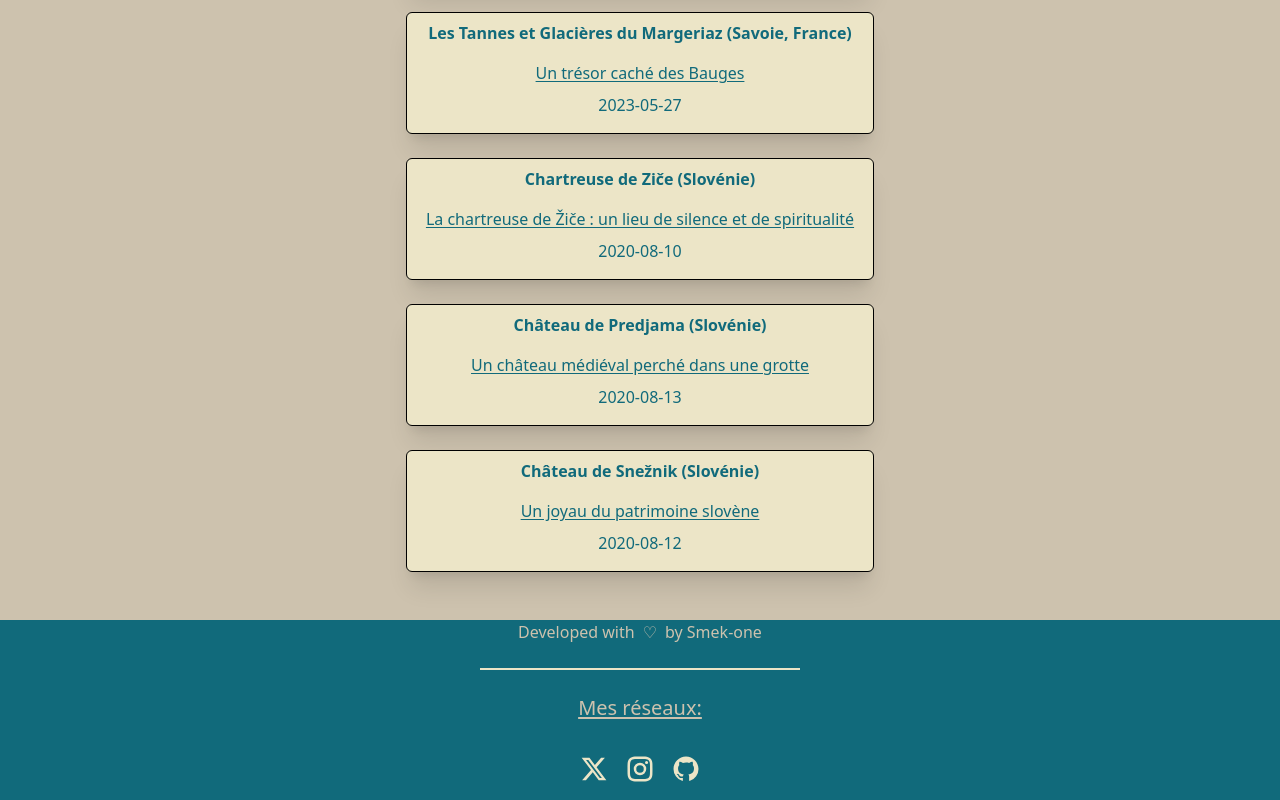
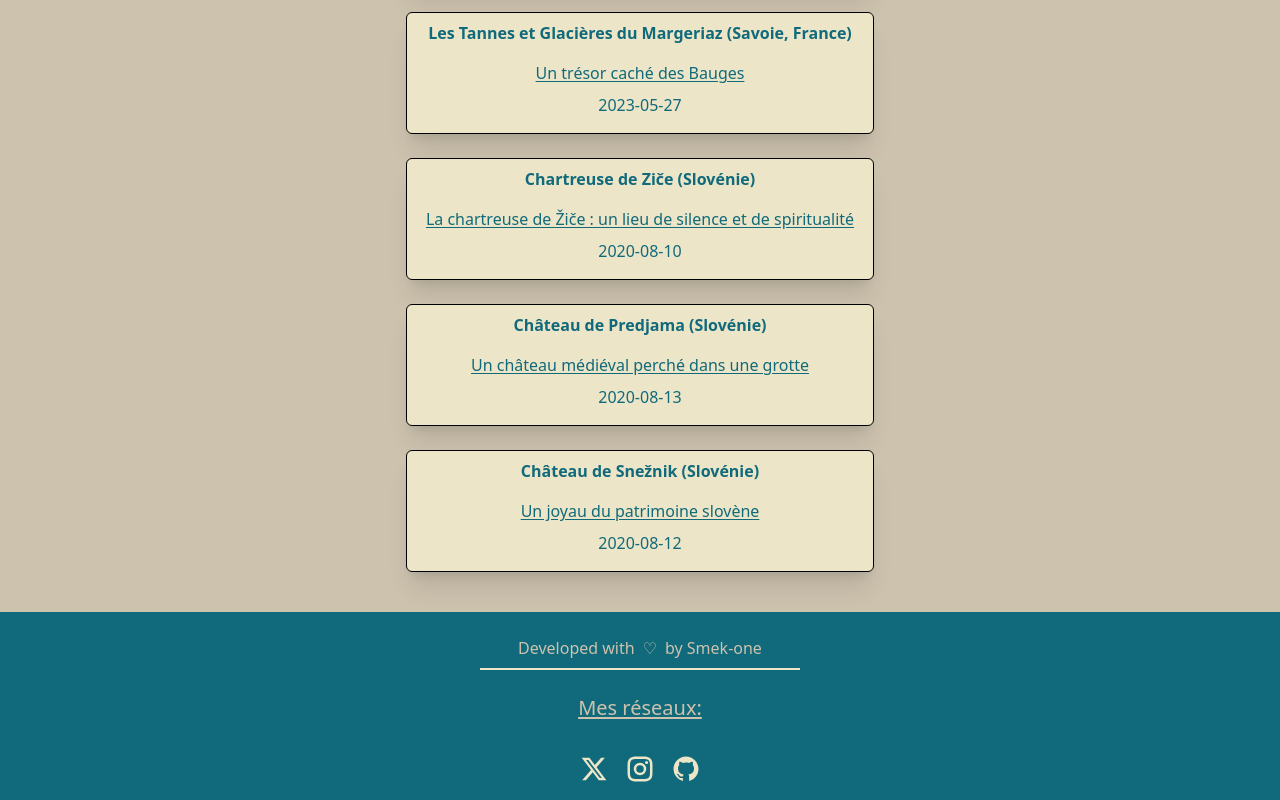
Before and after one commit to Smek-one/smekoneBlog, a Next.js app: page / in a window 1280 px wide. Shown: the part 610-1410 px from the top of the page. Built offline with nearby package versions, Linux system fonts and the light colour scheme.

Commit message:
adding Miolans's post

```diff
--- a/app/layout.tsx
+++ b/app/layout.tsx
@@ -46,7 +46,7 @@ export default function RootLayout({
   const footer = (
     <footer className="bg-cianOscuro border-t-1 text-center h-auto">
      <div className="border-springBud text-center">
-        <h3 className="text-shadeBrown my-6 underline-offset-2">Developed with
+        <h3 className="text-shadeBrown pt-6 mb-2 underline-offset-2">Developed with
           <span className="text-red-700 mx-2">&#x2661;</span>
            by Smek-one</h3>
            </div>
```
